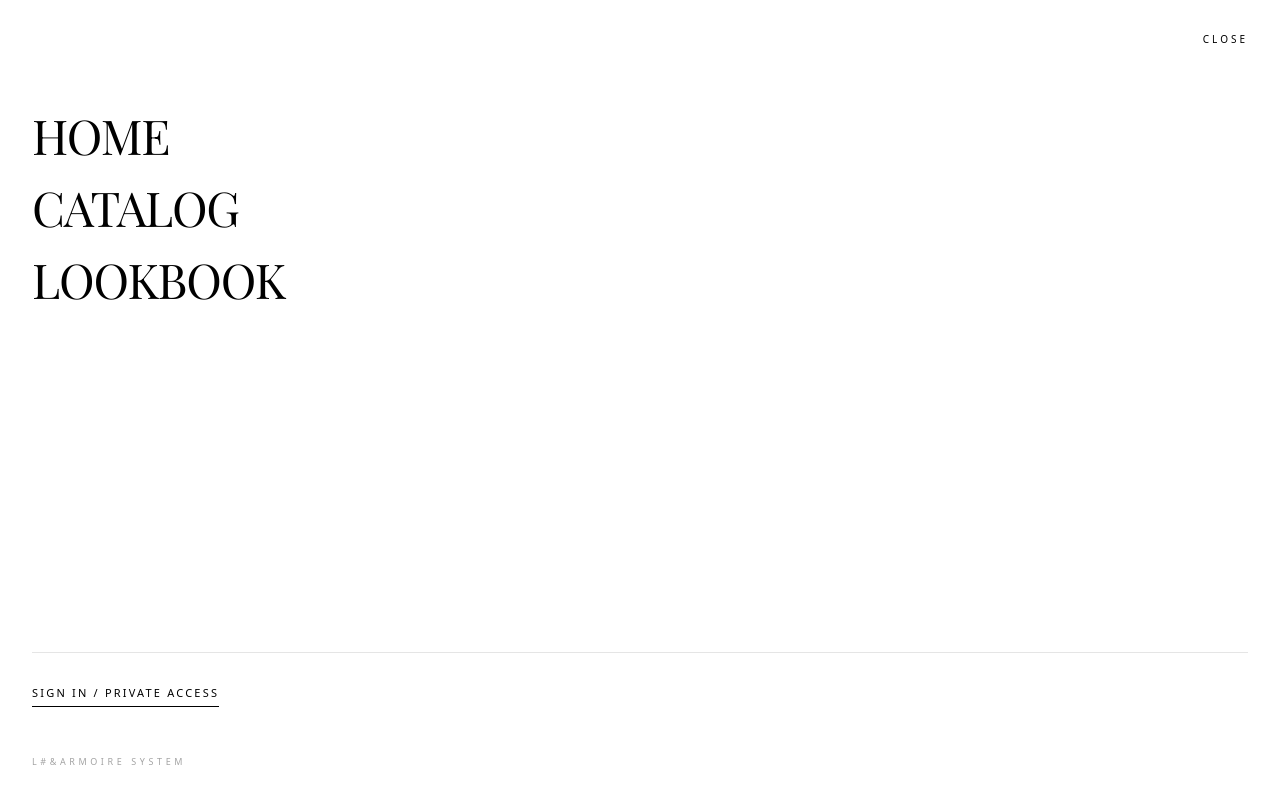
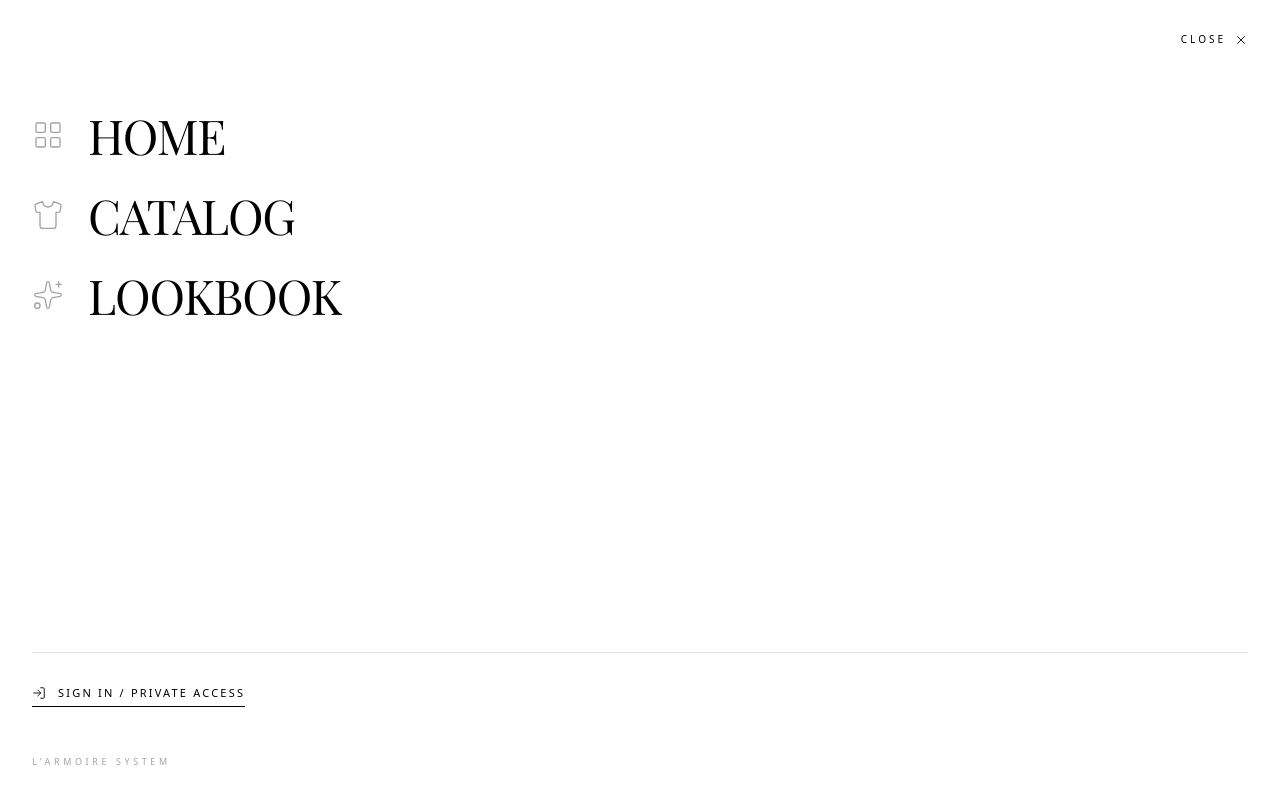
Before and after one commit to Afile21/Proyek-L-Armoire, a Next.js app: page /add in a window 1280 px wide. Both pictures are taken after a click on the button "MENU". Shown: the top 800 px of the page. Built offline with nearby package versions, Linux system fonts and the light colour scheme; no server answers; a web font is replaced by a local one.

Commit message:
Sub-Fase 16.2 — Integrasi Ikon Navigasi & Global UI

```diff
--- /dev/null
+++ b/app/components/EmptyState.tsx
@@ -0,0 +1,45 @@
+import Link from "next/link";
+import Icon from "./Icon";
+import { ArchiveX, Plus } from "lucide-react";
+
+interface EmptyStateProps {
+    title?: string;
+    description?: string;
+    actionHref?: string;
+    actionLabel?: string;
+}
+
+export default function EmptyState({
+    title = "No Archive Found",
+    description = "The requested collection or item is currently empty. Please add an entry to begin.",
+    actionHref = "/add",
+    actionLabel = "Add New Item",
+}: EmptyStateProps) {
+    return (
+        <div className="w-full flex flex-col items-center justify-center py-24 border-t border-b border-[#E5E5E5] my-12">
+            <Icon
+                icon={ArchiveX}
+                size={40}
+                strokeWidth={1}
+                className="text-[#A3A3A3] mb-6"
+                decorative={true}
+            />
+            <h3 className="font-playfair text-xl uppercase tracking-widest text-black mb-3 text-center">
+                {title}
+            </h3>
+            <p className="font-inter text-[10px] tracking-[0.2em] text-[#A3A3A3] uppercase text-center max-w-sm leading-relaxed mb-10">
+                {description}
+            </p>
+
+            {actionHref && (
+                <Link
+                    href={actionHref}
+                    className="flex items-center gap-3 text-[11px] font-inter tracking-[0.2em] uppercase text-black border-b border-black pb-1 hover:text-[#A3A3A3] hover:border-[#A3A3A3] transition-all"
+                >
+                    <Icon icon={Plus} size={14} decorative={true} />
+                    <span>{actionLabel}</span>
+                </Link>
+            )}
+        </div>
+    );
+}
--- a/app/components/Navbar.tsx
+++ b/app/components/Navbar.tsx
@@ -1,7 +1,10 @@
 "use client";
+
 import { useState } from "react";
 import Link from "next/link";
 import { signIn, signOut, useSession } from "next-auth/react";
+import Icon from "./Icon";
+import { Menu, X, LayoutGrid, Shirt, Sparkles, Plus, User, LogOut, LogIn } from "lucide-react";
 
 export default function Navbar() {
     const [isOpen, setIsOpen] = useState(false);
@@ -14,9 +17,10 @@ export default function Navbar() {
                 <div className="flex items-center justify-between px-6 py-4">
                     <button
                         onClick={() => setIsOpen(true)}
-                        className="text-black text-xs tracking-[0.2em] uppercase hover:opacity-50 transition-opacity"
+                        className="flex items-center gap-2 text-black text-xs tracking-[0.2em] uppercase hover:opacity-50 transition-opacity"
                     >
-                        Menu
+                        <Icon icon={Menu} size={16} decorative={true} />
+                        <span>Menu</span>
                     </button>
 
                     <Link href="/" className="font-playfair text-2xl font-bold uppercase tracking-tighter">
@@ -33,27 +37,32 @@ export default function Navbar() {
                 <div className="fixed inset-0 z-[60] bg-white flex flex-col p-8 animate-in fade-in duration-300 overflow-y-auto">
                     <button
                         onClick={() => setIsOpen(false)}
-                        className="self-end text-[10px] uppercase tracking-[0.3em] hover:opacity-50 transition-opacity mb-16"
+                        className="self-end flex items-center gap-2 text-[10px] uppercase tracking-[0.3em] hover:opacity-50 transition-opacity mb-16"
                     >
-                        Close
+                        <span>Close</span>
+                        <Icon icon={X} size={14} decorative={true} />
                     </button>
 
                     {/* Navigasi Utama */}
-                    <nav className="font-playfair flex flex-col space-y-6">
-                        <Link href="/" onClick={() => setIsOpen(false)} className="text-4xl lg:text-5xl uppercase tracking-tight hover:opacity-40 transition-opacity text-black">
-                            Home
+                    <nav className="font-playfair flex flex-col space-y-8">
+                        <Link href="/" onClick={() => setIsOpen(false)} className="group flex items-center gap-6 text-4xl lg:text-5xl uppercase tracking-tight text-black transition-opacity hover:opacity-40">
+                            <Icon icon={LayoutGrid} size={32} strokeWidth={1} className="text-[#A3A3A3] group-hover:text-black transition-colors" decorative={true} />
+                            <span>Home</span>
                         </Link>
-                        <Link href="/catalog" onClick={() => setIsOpen(false)} className="text-4xl lg:text-5xl uppercase tracking-tight hover:opacity-40 transition-opacity text-black">
-                            Catalog
+                        <Link href="/catalog" onClick={() => setIsOpen(false)} className="group flex items-center gap-6 text-4xl lg:text-5xl uppercase tracking-tight text-black transition-opacity hover:opacity-40">
+                            <Icon icon={Shirt} size={32} strokeWidth={1} className="text-[#A3A3A3] group-hover:text-black transition-colors" decorative={true} />
+                            <span>Catalog</span>
                         </Link>
-                        <Link href="/lookbook" onClick={() => setIsOpen(false)} className="text-4xl lg:text-5xl uppercase tracking-tight hover:opacity-40 transition-opacity text-black">
-                            Lookbook
+                        <Link href="/lookbook" onClick={() => setIsOpen(false)} className="group flex items-center gap-6 text-4xl lg:text-5xl uppercase tracking-tight text-black transition-opacity hover:opacity-40">
+                            <Icon icon={Sparkles} size={32} strokeWidth={1} className="text-[#A3A3A3] group-hover:text-black transition-colors" decorative={true} />
+                            <span>Lookbook</span>
                         </Link>
 
                         {/* Tampilkan menu Add Item HANYA jika pengguna sudah terautentikasi */}
                         {session && (
-                            <Link href="/add" onClick={() => setIsOpen(false)} className="text-4xl lg:text-5xl text-[#A3A3A3] uppercase tracking-tight hover:text-black transition-colors pt-4">
-                                + Add Item
+                            <Link href="/add" onClick={() => setIsOpen(false)} className="group flex items-center gap-6 text-4xl lg:text-5xl text-[#A3A3A3] uppercase tracking-tight hover:text-black transition-colors pt-4">
+                                <Icon icon={Plus} size={32} strokeWidth={1} className="text-[#A3A3A3] group-hover:text-black transition-colors" decorative={true} />
+                                <span>Add Item</span>
                             </Link>
                         )}
                     </nav>
@@ -67,7 +76,8 @@ export default function Navbar() {
                             <span className="text-[10px] tracking-[0.3em] uppercase text-[#A3A3A3]">Verifying...</span>
                         ) : session ? (
                             <div className="flex flex-col">
-                                <span className="text-[10px] tracking-[0.3em] uppercase text-[#A3A3A3] mb-2">
+                                <span className="flex items-center gap-2 text-[10px] tracking-[0.3em] uppercase text-[#A3A3A3] mb-2">
+                                    <Icon icon={User} size={12} decorative={true} />
                                     Account
                                 </span>
                                 <span className="font-inter text-xs tracking-widest text-black uppercase mb-6">
@@ -78,22 +88,24 @@ export default function Navbar() {
                                         setIsOpen(false);
                                         signOut();
                                     }}
-                                    className="self-start text-[11px] font-inter tracking-[0.2em] uppercase text-black border-b border-black pb-1 hover:text-[#A3A3A3] hover:border-[#A3A3A3] transition-all"
+                                    className="self-start flex items-center gap-3 text-[11px] font-inter tracking-[0.2em] uppercase text-black border-b border-black pb-1 hover:text-[#A3A3A3] hover:border-[#A3A3A3] transition-all"
                                 >
-                                    Sign Out
+                                    <Icon icon={LogOut} size={14} decorative={true} />
+                                    <span>Sign Out</span>
                                 </button>
                             </div>
                         ) : (
                             <button
                                 onClick={() => signIn("google")}
-                                className="self-start text-[11px] font-inter tracking-[0.2em] uppercase text-black border-b border-black pb-1 hover:text-[#A3A3A3] hover:border-[#A3A3A3] transition-all"
+                                className="self-start flex items-center gap-3 text-[11px] font-inter tracking-[0.2em] uppercase text-black border-b border-black pb-1 hover:text-[#A3A3A3] hover:border-[#A3A3A3] transition-all"
                             >
-                                Sign In / Private Access
+                                <Icon icon={LogIn} size={14} decorative={true} />
+                                <span>Sign In / Private Access</span>
                             </button>
                         )}
 
                         <div className="mt-12 text-[9px] text-[#A3A3A3] tracking-[0.4em] uppercase">
-                            L#&Armoire System
+                            L&#39;Armoire System
                         </div>
                     </div>
                 </div>
```
